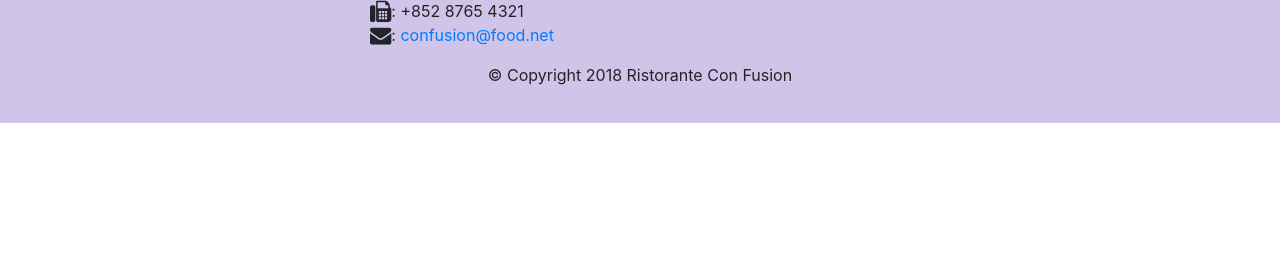
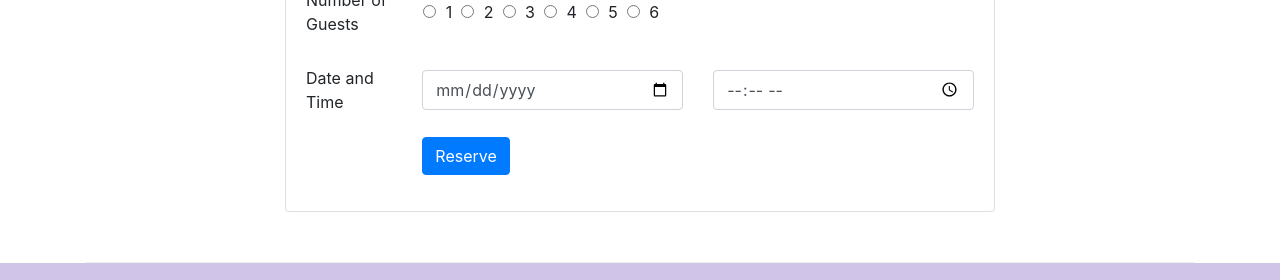
Before and after one commit to rlverma82/restaurant-website, a website: page index.html in a window 1280 px wide. Shown: the part 1683-1963 px from the top of the page. Before the commit the page ends 1806 px from the top, so only its background shows below. Drawn offline with nearby package versions, Linux system fonts and the light colour scheme.

Commit message:
week 2 assignment

```diff
--- a/index.html
+++ b/index.html
@@ -43,6 +43,9 @@
                 <div class="col-12 col-sm align-self-center">
                     <img src="img/logo.png" class="img-fluid"/>
                 </div>
+                <div class="col-12 col-sm align-self-center order-sm-last">
+                    <a class="btn btn-warning btn-block btn-sm" href="#reservetable" role="button">Reserve a Table</a>
+                </div>
             </div>
         </div>
     </header>
@@ -71,7 +74,7 @@
             <div class="col col-sm col-md">
                 <div class="media">
                     <div class="media-body">
-                        <h2 class="mt-0">Weekend Grand Buffet</h2>
+                        <h2 class="mt-0">Weekend Grand Buffet <span class="badge badge-danger">NEW</span></h2>
                         <p>Featuring mouthwatering combinations with a choice of five different salads, six enticing appetizers, six main entrees and five choicest desserts. Free flowing bubbly and soft drinks. All for just $19.99 per person </p>
                     </div>
                     <img class="d-flex ml-3 img-thumbnail align-self-center" src="img/buffet.png" alt="buffet" />
@@ -90,6 +93,54 @@
                         <h2>Alberto Somayya</h2>
                         <h4>Executive Chef</h4>
                         <p>Award winning three-star Michelin chef with wide International experience having worked closely with whos-who in the culinary world, he specializes in creating mouthwatering Indo-Italian fusion experiences. </p>
+                    </div>
+                </div>
+            </div>
+        </div>
+        <div class="row row-content justify-content-center align-items-center" id="reservetable">
+            <div class="col-12 col-sm-8">
+                <div class="card">
+                    <h3 class="card-header bg-warning text-white">Reserve a Table</h3>
+                    <div class="card-body">
+                        <form> <!-- creating a form -->
+                            <div class="form-group row align-items-center"> <!-- for each row the class is form-group -->
+                                <label for="numguest" class="col-12 col-sm-2 col-form-label">Number of Guests</label> <!-- Be sure to add .col-form-label to your <label>s as well so they’re vertically centered with their associated form controls.-->
+                                <div class="form-check-inline form-check col-12 col-sm ml-3">
+                                  <label class="form-check-label">
+                                    <input type="radio" class="form-check-input" id="numguest1" name="numguest" value="1"> 1 &nbsp;
+                                  </label>
+                                  <label class="form-check-label">
+                                    <input type="radio" class="form-check-input" id="numguest2" name="numguest" value="2"> 2 &nbsp;
+                                  </label>
+                                  <label class="form-check-label">
+                                    <input type="radio" class="form-check-input" id="numguest3" name="numguest" value="3"> 3 &nbsp;
+                                  </label>
+                                  <label class="form-check-label">
+                                    <input type="radio" class="form-check-input" id="numguest4" name="numguest" value="4"> 4 &nbsp;
+                                  </label>
+                                  <label class="form-check-label">
+                                    <input type="radio" class="form-check-input" id="numguest5" name="numguest" value="5"> 5 &nbsp;
+                                  </label>
+                                  <label class="form-check-label">
+                                    <input type="radio" class="form-check-input" id="numguest6" name="numguest" value="6"> 6 &nbsp;
+                                  </label>
+                                </div>
+                            </div>
+                            <div class="form-group row align-items-center">
+                                <label for="date" class="col-12 col-sm-2 col-form-label">Date and Time</label>
+                                <div class="col-12 col-sm">
+                                    <input type="date" class="form-control" id="date" name="date" placeholder="Date" />
+                                </div>
+                                <div class="col-12 col-sm">
+                                    <input type="time" class="form-control" id="time" name="time" placeholder="Time" />
+                                </div>
+                            </div>
+                            <div class="form-group row">
+								<div class="offset-sm-2 col-md-10">
+									<button type="submit" class="btn btn-primary">Reserve</button>
+								</div>
+							</div>
+                        </form>
                     </div>
                 </div>
             </div>
```
Also changed, not shown: week2_assignment/screencapture-localhost-3000-index-html-2020-07-20-03_39_05.png (added).
